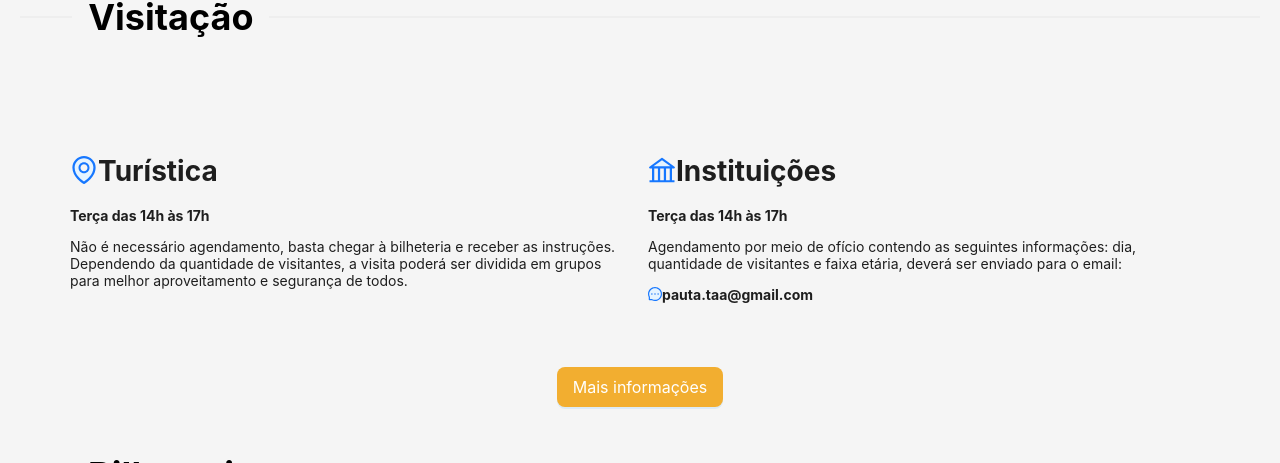
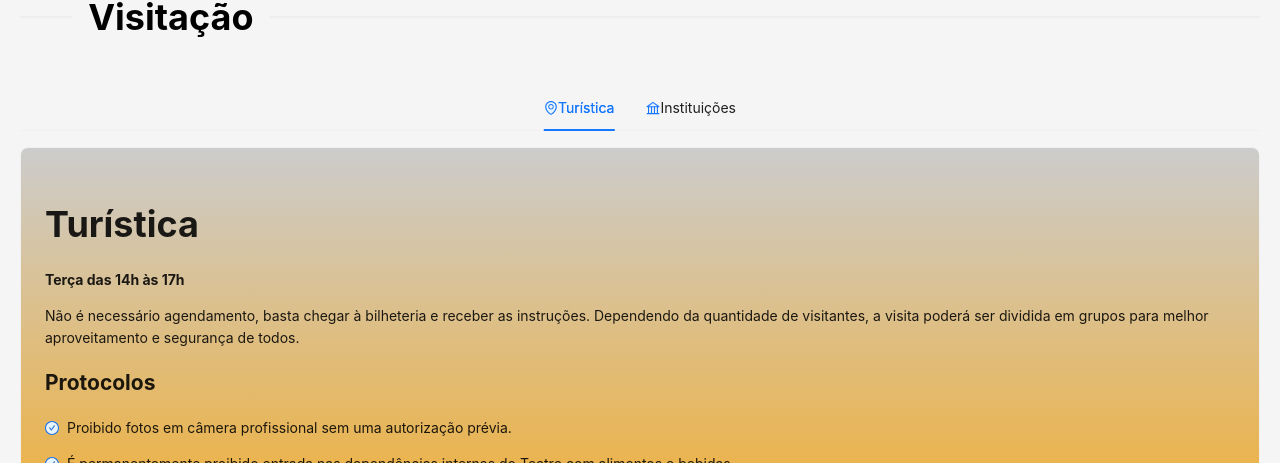
Before and after one commit to lucyfurt/SITE-TEATRO-ARTHUR-AZEVEDO-REACT-JAVASCRIPT, a React (Create React App) app: page / in a window 1280 px wide. Shown: the part 2337-2800 px from the top of the page. Built offline with nearby package versions, Linux system fonts and the light colour scheme.

Commit message:
visit updated

```diff
--- a/src/components/Content/Visitacao.css
+++ b/src/components/Content/Visitacao.css
@@ -1,52 +1,34 @@
-/* Visitacao.css */
-
 .container {
   display: flex;
   justify-content: center;
   align-items: center;
-    margin: 50px;
-  }
 
-  .row {
-    display: flex;
-    gap: 16px;
-  }
-
-  .col {
-    flex: 1;
 }
 
 .title {
-    display: flex;
-    justify-content: center;
-    align-items: center;
-  }
-
-  .information {
-    display: flex;
-    justify-content: center;
-    align-items: center;
+  margin-bottom: 16px;
+  font-size: 36px;
 }
 
 .email {
-    display: flex;
-    justify-content: center;
-    align-items: center;
+  margin-top: 16px;
 }
 
-  .button {
-    background-color: #f2ae30;
-  }
+.protocol-card {
+  margin-top: 32px;
 
-  .modal {
-    background-color: #ffcc80;
 }
 
 .protocol {
   display: flex;
   align-items: center;
+  margin-bottom: 8px;
 }
 
 .protocol-icon {
   margin-right: 8px;
 }
+
+.visit{
+  background: linear-gradient(to bottom, #cccccc, #f2ae30);
+}
--- a/src/components/Content/Visitacao.js
+++ b/src/components/Content/Visitacao.js
@@ -1,69 +1,70 @@
-import React, { useState } from 'react';
-import { Row, Col, Button, Modal } from 'antd';
+import React from 'react';
+import { Card, Tabs } from 'antd';
 import {
   EnvironmentTwoTone,
   BankTwoTone,
   CheckCircleTwoTone,
   MessageTwoTone
 } from '@ant-design/icons';
-import './Visitacao.css'
+import './Visitacao.css';
+
+const { TabPane } = Tabs;
 
 function Visitacao() {
-  const [size, setSize] = useState('large');
-  const [modal2Open, setModal2Open] = useState(false);
+
 
   return (
-    <>
-      <div style={{ display: 'flex', justifyContent: 'center', alignItems: 'center', margin: '50px' }}>
-        <Row gutter={[16, 16]}>
-          <Col xs={24} sm={12} md={12} lg={12}>
-            <h1><EnvironmentTwoTone />Turística</h1>
+    <div className="container">
+      <Tabs defaultActiveKey="1" centered>
+        <TabPane
+          tab={
+            <span>
+              <EnvironmentTwoTone />
+              Turística
+            </span>
+          }
+          key="1"
+        >
+          <Card className='visit'>
+            <h1 className="title">Turística</h1>
             <p><strong>Terça das 14h às 17h</strong></p>
             <p>
               Não é necessário agendamento, basta chegar à bilheteria e receber as instruções.
               Dependendo da quantidade de visitantes, a visita poderá ser dividida em grupos
               para melhor aproveitamento e segurança de todos.
             </p>
-          </Col>
-          <Col xs={24} sm={12} md={12} lg={12}>
-            <h1><BankTwoTone />Instituições</h1>
+            <h2>Protocolos</h2>
+            <p className="protocol"><CheckCircleTwoTone className="protocol-icon" />Proibido fotos em câmera profissional sem uma autorização prévia.</p>
+            <p className="protocol"><CheckCircleTwoTone className="protocol-icon" />É permanentemente proibido entrada nas dependências internas do Teatro com alimentos e bebidas.</p>
+            <p className="protocol"><CheckCircleTwoTone className="protocol-icon" />Não é permitido o tour por menores desacompanhados.</p>
+          </Card>
+        </TabPane>
+        <TabPane
+          tab={
+            <span>
+              <BankTwoTone />
+              Instituições
+            </span>
+          }
+          key="2"
+        >
+          <Card className='visit'>
+            <h1 className="title">Instituições</h1>
             <p><strong>Terça das 14h às 17h</strong></p>
             <p>
               Agendamento por meio de ofício contendo as seguintes informações: dia,
               quantidade de visitantes e faixa etária, deverá ser enviado para o email:
             </p>
-            <p><strong><MessageTwoTone />pauta.taa@gmail.com</strong></p>
-          </Col>
-        </Row>
-      </div>
+            <p className="email"><MessageTwoTone /><strong>pauta.taa@gmail.com</strong></p>
 
-      <Button
-        style={{ backgroundColor: '#f2ae30' }}
-        className="button text-center"
-        type="primary"
-        shape="primary"
-        size={size}
-        onClick={() => setModal2Open(true)}
-      >
-        Mais informações
-      </Button>
-
-      <Modal
-        title="Protocolos"
-        centered
-        visible={modal2Open}
-        onOk={() => setModal2Open(false)}
-        onCancel={() => setModal2Open(false)}
-        style={{ backgroundColor: '#ffcc80' }}
-        className="button text-center"
-        type="primary"
-        shape="primary"
-      >
-        <p><CheckCircleTwoTone />Proibido fotos em câmera profissional sem uma autorização prévia.</p>
-        <p><CheckCircleTwoTone />É permanentemente proibido entrada nas dependências internas do Teatro com alimentos e bebidas.</p>
-        <p><CheckCircleTwoTone />Não é permitido o tour por menores desacompanhados.</p>
-      </Modal>
-    </>
+            <h2>Protocolos</h2>
+            <p className="protocol"><CheckCircleTwoTone className="protocol-icon" />Proibido fotos em câmera profissional sem uma autorização prévia.</p>
+            <p className="protocol"><CheckCircleTwoTone className="protocol-icon" />É permanentemente proibido entrada nas dependências internas do Teatro com alimentos e bebidas.</p>
+            <p className="protocol"><CheckCircleTwoTone className="protocol-icon" />Não é permitido o tour por menores desacompanhados.</p>
+          </Card>
+        </TabPane>
+      </Tabs>
+    </div>
   );
 }
 
```
Lines whose indentation alone changed are shown as unchanged.
